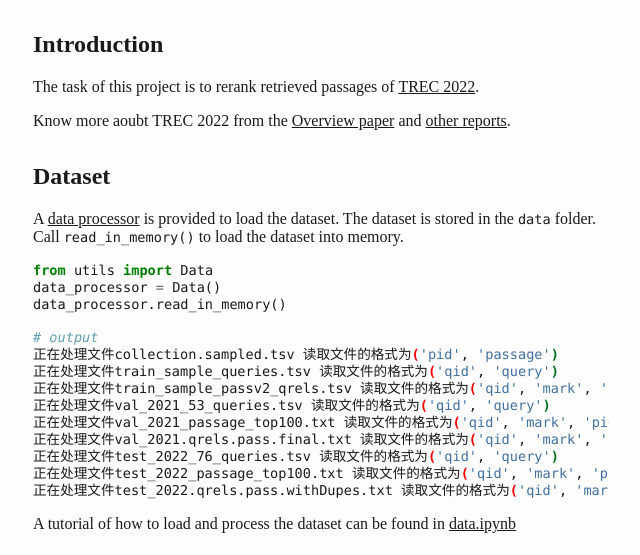
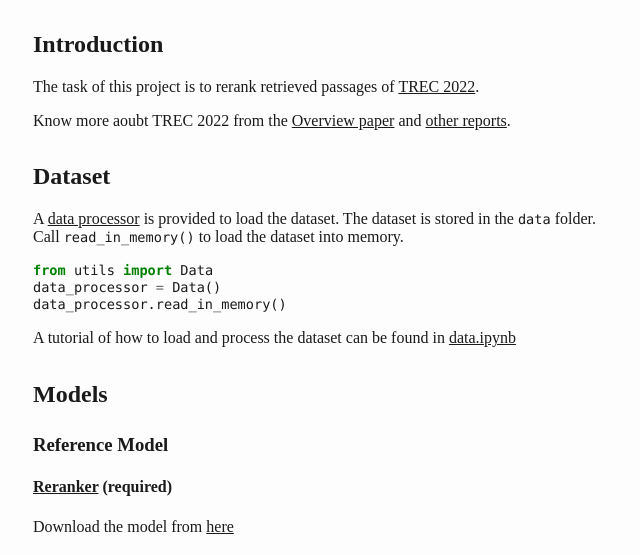
Before and after one commit to truman0102/UCASIR2023WI, a plain HTML site: page index.html in a window 1280 px wide. Shown: the part 174-729 px from the top of the page, without its empty margins (319-959 px from the left). Drawn offline with nearby package versions, Linux system fonts and the light colour scheme.

Commit message:
Update index.html

```diff
--- a/index.html
+++ b/index.html
@@ -415,20 +415,6 @@
 <span id="cb1-2"><a href="#cb1-2" aria-hidden="true" tabindex="-1"></a>data_processor <span class="op">=</span> Data()</span>
 <span id="cb1-3"><a href="#cb1-3" aria-hidden="true" tabindex="-1"></a>data_processor.read_in_memory()</span></code></pre>
     </div>
-    <div class="sourceCode" id="cb2">
-      <pre
-        class="sourceCode bash"
-      ><code class="sourceCode bash"><span id="cb2-1"><a href="#cb2-1" aria-hidden="true" tabindex="-1"></a><span class="co"># output</span></span>
-<span id="cb2-2"><a href="#cb2-2" aria-hidden="true" tabindex="-1"></a><span class="ex">正在处理文件collection.sampled.tsv</span> 读取文件的格式为<span class="er">(</span><span class="st">&#39;pid&#39;</span><span class="ex">,</span> <span class="st">&#39;passage&#39;</span><span class="kw">)</span></span>
-<span id="cb2-3"><a href="#cb2-3" aria-hidden="true" tabindex="-1"></a><span class="ex">正在处理文件train_sample_queries.tsv</span> 读取文件的格式为<span class="er">(</span><span class="st">&#39;qid&#39;</span><span class="ex">,</span> <span class="st">&#39;query&#39;</span><span class="kw">)</span></span>
-<span id="cb2-4"><a href="#cb2-4" aria-hidden="true" tabindex="-1"></a><span class="ex">正在处理文件train_sample_passv2_qrels.tsv</span> 读取文件的格式为<span class="er">(</span><span class="st">&#39;qid&#39;</span><span class="ex">,</span> <span class="st">&#39;mark&#39;</span>, <span class="st">&#39;pid&#39;</span>, <span class="st">&#39;rating&#39;</span><span class="kw">)</span></span>
-<span id="cb2-5"><a href="#cb2-5" aria-hidden="true" tabindex="-1"></a><span class="ex">正在处理文件val_2021_53_queries.tsv</span> 读取文件的格式为<span class="er">(</span><span class="st">&#39;qid&#39;</span><span class="ex">,</span> <span class="st">&#39;query&#39;</span><span class="kw">)</span></span>
-<span id="cb2-6"><a href="#cb2-6" aria-hidden="true" tabindex="-1"></a><span class="ex">正在处理文件val_2021_passage_top100.txt</span> 读取文件的格式为<span class="er">(</span><span class="st">&#39;qid&#39;</span><span class="ex">,</span> <span class="st">&#39;mark&#39;</span>, <span class="st">&#39;pid&#39;</span>, <span class="st">&#39;rank&#39;</span>, <span class="st">&#39;score&#39;</span>, <span class="st">&#39;sys_id&#39;</span><span class="kw">)</span></span>
-<span id="cb2-7"><a href="#cb2-7" aria-hidden="true" tabindex="-1"></a><span class="ex">正在处理文件val_2021.qrels.pass.final.txt</span> 读取文件的格式为<span class="er">(</span><span class="st">&#39;qid&#39;</span><span class="ex">,</span> <span class="st">&#39;mark&#39;</span>, <span class="st">&#39;pid&#39;</span>, <span class="st">&#39;rating&#39;</span><span class="kw">)</span></span>
-<span id="cb2-8"><a href="#cb2-8" aria-hidden="true" tabindex="-1"></a><span class="ex">正在处理文件test_2022_76_queries.tsv</span> 读取文件的格式为<span class="er">(</span><span class="st">&#39;qid&#39;</span><span class="ex">,</span> <span class="st">&#39;query&#39;</span><span class="kw">)</span></span>
-<span id="cb2-9"><a href="#cb2-9" aria-hidden="true" tabindex="-1"></a><span class="ex">正在处理文件test_2022_passage_top100.txt</span> 读取文件的格式为<span class="er">(</span><span class="st">&#39;qid&#39;</span><span class="ex">,</span> <span class="st">&#39;mark&#39;</span>, <span class="st">&#39;pid&#39;</span>, <span class="st">&#39;rank&#39;</span>, <span class="st">&#39;score&#39;</span>, <span class="st">&#39;sys_id&#39;</span><span class="kw">)</span></span>
-<span id="cb2-10"><a href="#cb2-10" aria-hidden="true" tabindex="-1"></a><span class="ex">正在处理文件test_2022.qrels.pass.withDupes.txt</span> 读取文件的格式为<span class="er">(</span><span class="st">&#39;qid&#39;</span><span class="ex">,</span> <span class="st">&#39;mark&#39;</span>, <span class="st">&#39;pid&#39;</span>, <span class="st">&#39;rating&#39;</span><span class="kw">)</span></span></code></pre>
-    </div>
     <p>
       A tutorial of how to load and process the dataset can be found in
       <a href="/code/data.ipynb">data.ipynb</a>
```
